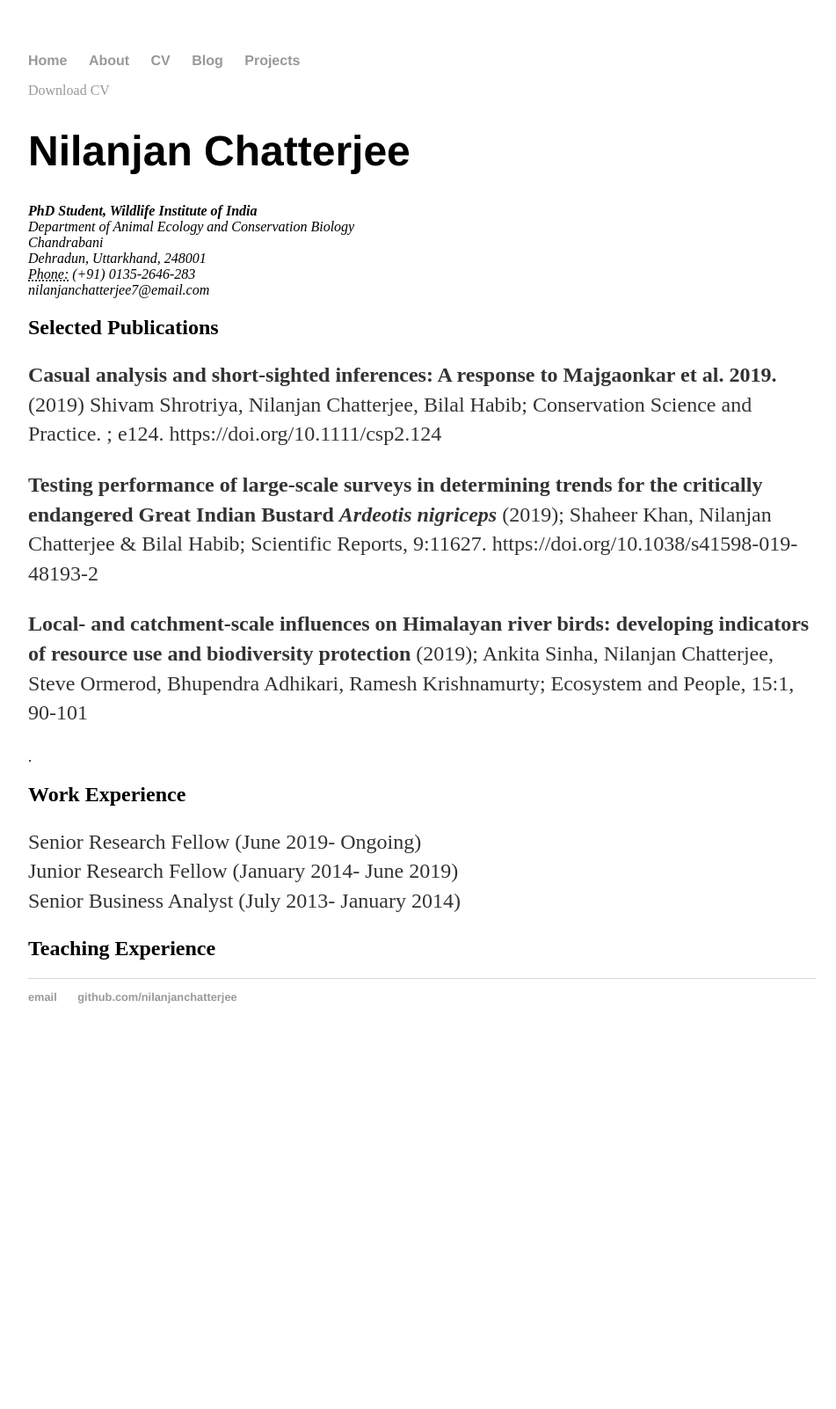
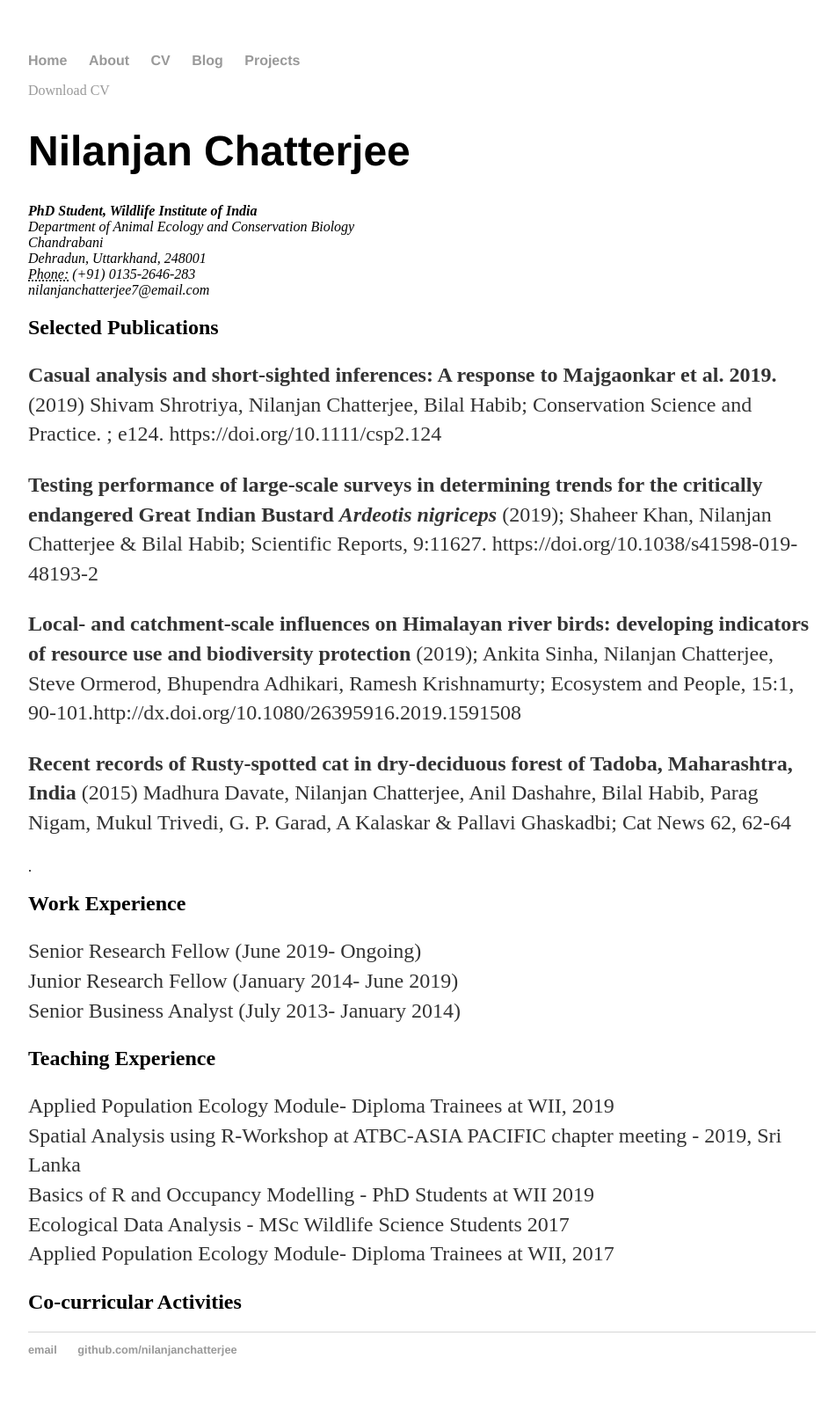
Before and after one commit to nilanjanchatterjee/nilanjanchatterjee.github.io, a Jekyll site: the page built from cv/index.html, in a window 1280 px wide. Shown: the whole page at 88% size, without its empty margins (160-1111 px from the left). Built offline with Jekyll 4.4.1, drawn with Linux system fonts in a browser that asks for light colours; before the commit the page ends 1201 px from its top, so only the background shows below that.

Commit message:
Update index.html
updated cv page

```diff
--- a/cv/index.html
+++ b/cv/index.html
@@ -19,7 +19,10 @@ title: CV of Nilanjan Chatterjee
 
 					<p><strong>Casual analysis and short-sighted inferences: A response to Majgaonkar et al. 2019.</strong> (2019) Shivam Shrotriya, Nilanjan Chatterjee, Bilal Habib; Conservation Science and Practice. ; e124. https://doi.org/10.1111/csp2.124</p>
           <p><strong>Testing performance of large-scale surveys in determining trends for the critically endangered Great Indian Bustard <em>Ardeotis nigriceps</em> </strong>(2019); Shaheer Khan, Nilanjan Chatterjee & Bilal Habib; Scientific Reports, 9:11627. https://doi.org/10.1038/s41598-019-48193-2</p>
-          <p><strong>Local- and catchment-scale influences on Himalayan river birds: developing indicators of resource use and biodiversity protection</strong> (2019); Ankita Sinha, Nilanjan Chatterjee, Steve Ormerod, Bhupendra Adhikari, Ramesh Krishnamurty; Ecosystem and People, 15:1, 90-101</p>
+          <p><strong>Local- and catchment-scale influences on Himalayan river birds: developing indicators of resource use and biodiversity protection</strong> (2019); Ankita Sinha, Nilanjan Chatterjee, Steve Ormerod, Bhupendra Adhikari, Ramesh Krishnamurty; Ecosystem and People, 15:1, 90-101.http://dx.doi.org/10.1080/26395916.2019.1591508</p>
+	   <p><strong>Recent records of Rusty-spotted cat in dry-deciduous forest of Tadoba,
+Maharashtra, India</strong> (2015) Madhura Davate, Nilanjan Chatterjee, Anil Dashahre, Bilal Habib, Parag Nigam, Mukul Trivedi, G. P. Garad, A Kalaskar & Pallavi Ghaskadbi; Cat News 62, 62-64</p>
+
           </a>.
                                        <h2>Work Experience</h2>
                                         <p> Senior Research Fellow (June 2019- Ongoing) <br>
@@ -28,5 +31,14 @@ title: CV of Nilanjan Chatterjee
 						</p>
 
                                        <h2>Teaching Experience</h2>
+                                         <p> Applied Population Ecology Module- Diploma Trainees at WII, 2019 <br>
+				             Spatial Analysis using R-Workshop at ATBC-ASIA PACIFIC chapter meeting - 2019, Sri Lanka<br>
+					     Basics of R and Occupancy Modelling - PhD Students at WII 2019 <br>
+				             Ecological Data Analysis - MSc Wildlife Science Students 2017 <br>
+			                     Applied Population Ecology Module- Diploma Trainees at WII, 2017 <br>
+						 </p>
+
+                                        <h2>Co-curricular Activities</h2>
+
 
 	</div>
```
